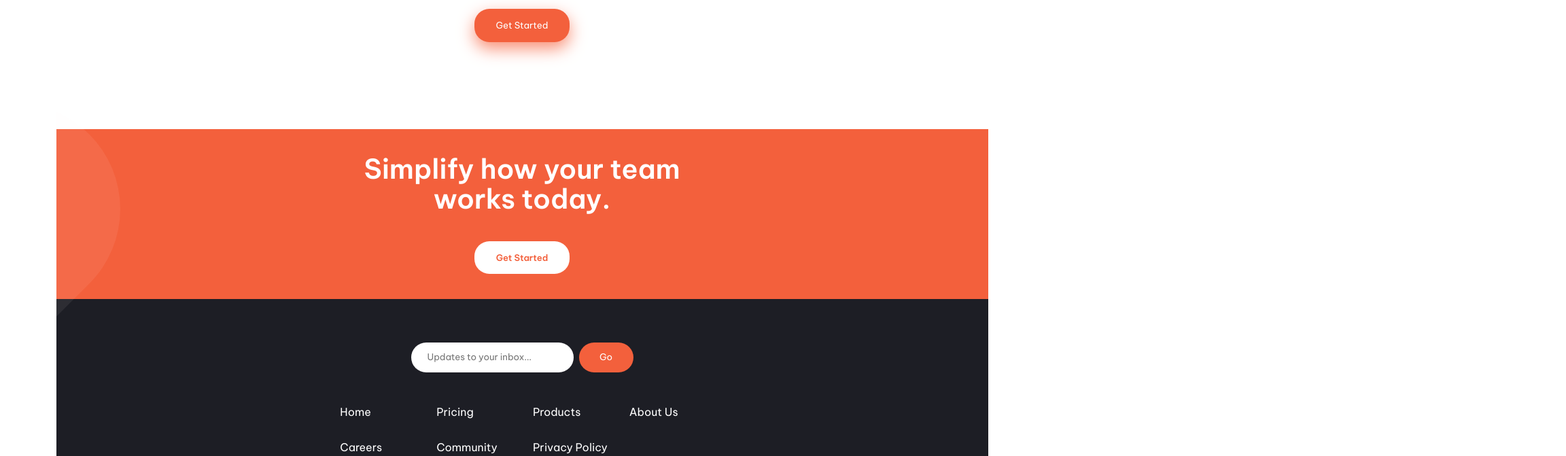
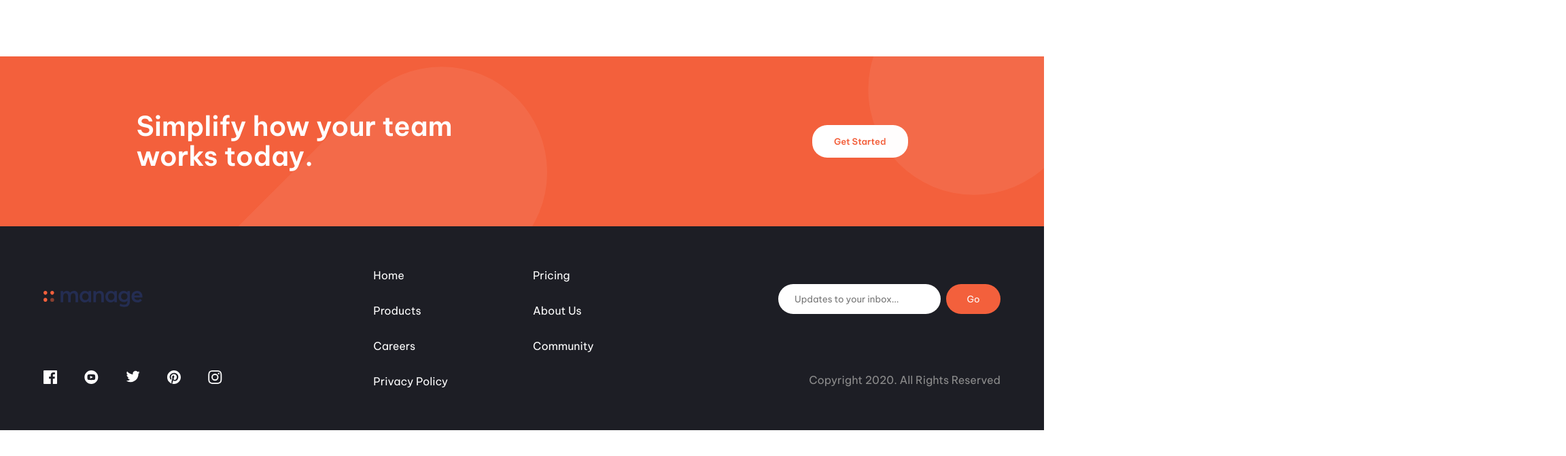
Before and after one commit to jonmc89/manage-landing-page-master, a plain HTML site: page index.html in a window 1536 px wide. Shown: the part 1884-2555 px from the top of the page at 68% size, 2304 px wide, since content can reach past the window. After the commit the page ends 2517 px from the top, so only its background shows below. Drawn offline with Linux system fonts and the light colour scheme.

Commit message:
style: Desktop Preview
Added responsive design for desktop preview.

Jon M

```diff
--- a/index.html
+++ b/index.html
@@ -31,8 +31,8 @@
       </ul>
     </nav>
     <header>
+      <img src="./images/logo.svg" alt="Manage logo" />
       <img class="bk-image-1" src="./images/bg-tablet-pattern.svg" alt="" />
-      <img src="./images/logo.svg" alt="Manage logo" />
       <nav class="header-nav">
         <ul class="header-list">
           <li><a class="header-link" href="#">Pricing</a></li>
@@ -178,6 +178,11 @@
           src="./images/bg-simplify-section-mobile.svg"
           alt=""
         />
+        <img
+          class="bk-image-4"
+          src="./images/bg-simplify-section-desktop.svg"
+          alt=""
+        />
         <p>Simplify how your team works today.</p>
         <button>Get Started</button>
       </section>
@@ -229,7 +234,7 @@
           ><img class="socail-icon" src="./images/icon-instagram.svg" alt=""
         /></a>
       </div>
-      <img src="./images/logo.svg" alt="" />
+      <img src="./images/logo.svg" alt="manage logo" />
       <p class="copyright-text">Copyright 2020. All Rights Reserved</p>
     </footer>
   </body>
--- a/styles.css
+++ b/styles.css
@@ -340,6 +340,7 @@ header {
   width: 100vw;
   height: 300px;
   overflow-x: scroll;
+  overflow-y: hidden;
   scroll-snap-type: x mandatory;
   scroll-marker-group: after;
   anchor-name: --my-carousel;
@@ -424,6 +425,7 @@ header {
   gap: 2.5rem;
   background-color: var(--orange-400);
   height: 25.3125rem;
+  overflow: hidden;
 
   p {
     width: 10ch;
@@ -457,6 +459,11 @@ header {
   left: 0rem;
   transform: translateY(-50%);
   z-index: 1;
+}
+
+.bk-image-4 {
+  display: none;
+  position: absolute;
 }
 
 /* Footer */
@@ -588,8 +595,11 @@ footer {
 /* Tablet*/
 
 @media screen and (min-width: 48rem) {
+  html {
+    overflow-x: hidden;
+  }
   body {
-    padding-top: 2.5625rem;
+    padding-top: 2.5625rem 4rem;
   }
 
   .bk-image-1 {
@@ -673,15 +683,21 @@ footer {
 /* Desktop */
 
 @media screen and (min-width: 90rem) {
-  body {
-    margin-inline: auto;
-    width: min(100% - 10.3125rem, 90rem);
+  html {
+    overflow-x: hidden;
   }
 
   .bk-image-1 {
     top: -16rem;
     right: -8rem;
     width: 50rem;
+    height: auto;
+  }
+
+  .bk-image-2 {
+    top: 62rem;
+    left: -30rem;
+    width: 52rem;
     height: auto;
   }
 
@@ -720,4 +736,104 @@ footer {
       }
     }
   }
+
+  .features-section {
+    display: grid;
+    grid-template-rows: 1fr;
+    grid-template-columns: repeat(2, 1fr);
+  }
+
+  .feature-item-header {
+    background-color: transparent;
+  }
+
+  .features-header-wrapper {
+    justify-self: left;
+    h2,
+    p {
+      align-self: self-start;
+      padding: 0;
+      width: 70%;
+      text-align: left;
+    }
+  }
+
+  .what-said-carousel {
+    gap: 3rem;
+    padding-inline: max(0px, calc((100% - 600px) / 2));
+    width: 100%;
+  }
+
+  .what-said-carousel li {
+    flex: 0 0 600px;
+  }
+
+  .carousel-content-wrapper {
+    width: 100%;
+  }
+
+  .call-to-action-section {
+    flex-direction: row;
+    justify-content: space-around;
+    p {
+      text-align: left;
+    }
+  }
+
+  .bk-image-3 {
+    display: none;
+  }
+
+  .bk-image-4 {
+    display: block;
+    top: -5rem;
+    left: 20rem;
+  }
+
+  footer {
+    display: grid;
+    grid-template-rows: repeat(2, 1fr);
+    grid-template-columns: repeat(3, 1fr);
+    gap: 0rem;
+    padding: 4rem;
+    height: 18.75rem;
+
+    img,
+    .socials-wrapper {
+      justify-self: self-start;
+    }
+
+    img {
+      grid-row: 1;
+      grid-column: 1;
+    }
+
+    .socials-wrapper {
+      grid-row: 2;
+      grid-column: 1;
+      align-self: self-end;
+    }
+
+    .footer-nav-wrapper {
+      grid-template-columns: repeat(2, 1fr);
+      grid-row: 1 / -1;
+      grid-column: 2;
+    }
+
+    .form-section,
+    p {
+      justify-self: self-end;
+    }
+
+    .form-section {
+      grid-row: 1;
+      grid-column: 3;
+    }
+
+    p {
+      grid-row: 2;
+      grid-column: 3;
+      align-self: self-end;
+    }
+  }
 }
```
Also changed, not shown: Desktop Preview.png (added), Mobile Preview.png (added), Tablet Preview.png (added), design/active-states.jpg (deleted), design/desktop-design.jpg (deleted), design/mobile-design.jpg (deleted), design/mobile-navigation.jpg (deleted), design/testimonials-slider.jpg (deleted), 2 other files.
